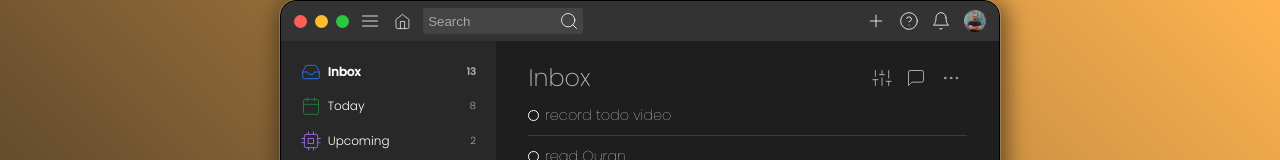
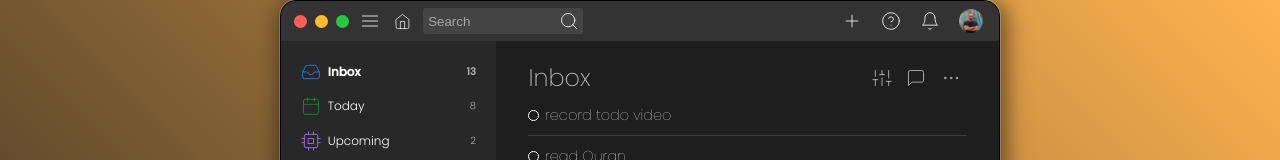
Before and after one commit to harunjonuzi/app-todothis, a plain HTML site: page index.html in a window 1280 px wide. Shown: the top 160 px of the page. Drawn offline with Linux system fonts and the light colour scheme.

Commit message:
feat: refactored right side of nav

```diff
--- a/app/css/navigation.css
+++ b/app/css/navigation.css
@@ -54,7 +54,7 @@
 /* ------------------------------ */
 /* ------------------------------ */
 /* NAVIGATION RIGHT */
-.navigation__right {
+.nav__right {
     display: flex;
     flex-direction: row;
     gap: 0.8rem;
@@ -67,3 +67,8 @@
     height: 22px;
     border-radius: 50%;
 }
+
+.user>img {
+    width: 1.5rem;
+    border-radius: 50%;
+}
--- a/app/css/style.css
+++ b/app/css/style.css
@@ -119,6 +119,7 @@ section {
     display: block;
 }
 
+
 .circle-red {
     cursor: pointer;
     margin-left: 0.8rem;
--- a/index.html
+++ b/index.html
@@ -63,22 +63,37 @@
 
 
       <!-- NAVIGATION RIGHT -->
-      <div class="navigation__right">
-        <a href="#">
-          <img src="/app/utilities/svg/plus.svg" alt="Plus icon">
-        </a>
+      <div class="nav__right">
 
-        <a href="#">
-          <img src="/app/utilities/svg/help-circle.svg" alt="Question icon">
-        </a>
+        <button class="btn-nav plus">
+          <svg xmlns="http://www.w3.org/2000/svg" width="20" height="20" viewBox="0 0 24 24" fill="none" stroke="white"
+            stroke-width="1" stroke-linecap="round" stroke-linejoin="round" class="feather feather-plus">
+            <line x1="12" y1="5" x2="12" y2="19"></line>
+            <line x1="5" y1="12" x2="19" y2="12"></line>
+          </svg>
+        </button>
 
-        <a href="#">
-          <img src="/app/utilities/svg/bell.svg" alt="Bell icon">
-        </a>
+        <button class="btn-nav help">
+          <svg xmlns="http://www.w3.org/2000/svg" width="20" height="20" viewBox="0 0 24 24" fill="none" stroke="white"
+            stroke-width="1" stroke-linecap="round" stroke-linejoin="round" class="feather feather-help-circle">
+            <circle cx="12" cy="12" r="10"></circle>
+            <path d="M9.09 9a3 3 0 0 1 5.83 1c0 2-3 3-3 3"></path>
+            <line x1="12" y1="17" x2="12.01" y2="17"></line>
+          </svg>
+        </button>
 
-        <a href="#">
-          <img src="/app/utilities/images/hjonuzi-profile-01(Optimized).png" alt="User icon" id="user-icon">
-        </a>
+        <button class="btn-nav bell">
+          <svg xmlns="http://www.w3.org/2000/svg" width="20" height="20" viewBox="0 0 24 24" fill="none" stroke="white"
+            stroke-width="1" stroke-linecap="round" stroke-linejoin="round" class="feather feather-bell">
+            <path d="M18 8A6 6 0 0 0 6 8c0 7-3 9-3 9h18s-3-2-3-9"></path>
+            <path d="M13.73 21a2 2 0 0 1-3.46 0"></path>
+          </svg>
+        </button>
+
+        <button class="btn-nav user">
+          <img src="app/utilities/images/hjonuzi-profile-01(Optimized).png" alt="User icon">
+        </button>
+
       </div>
     </div>
 
```
